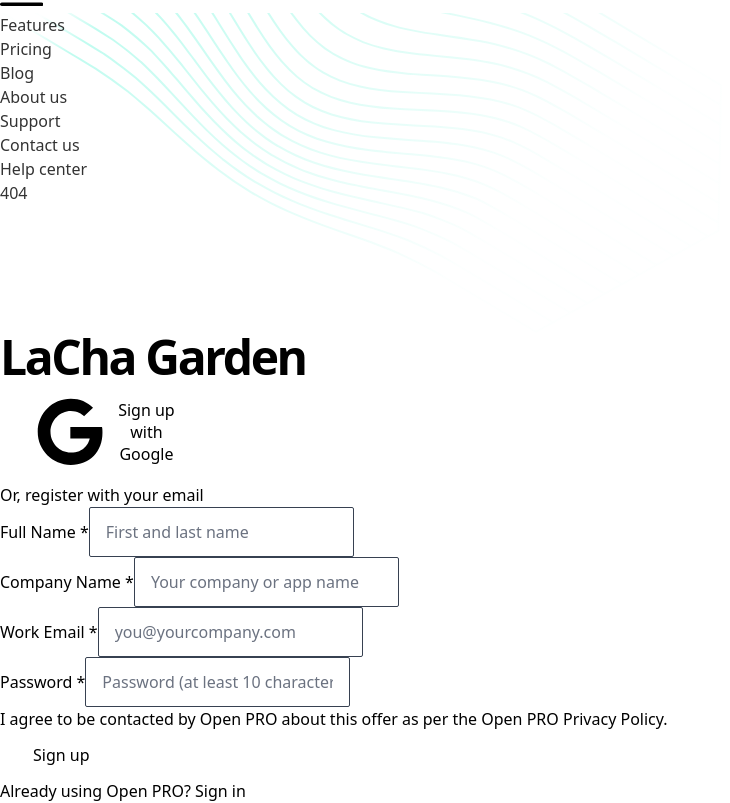
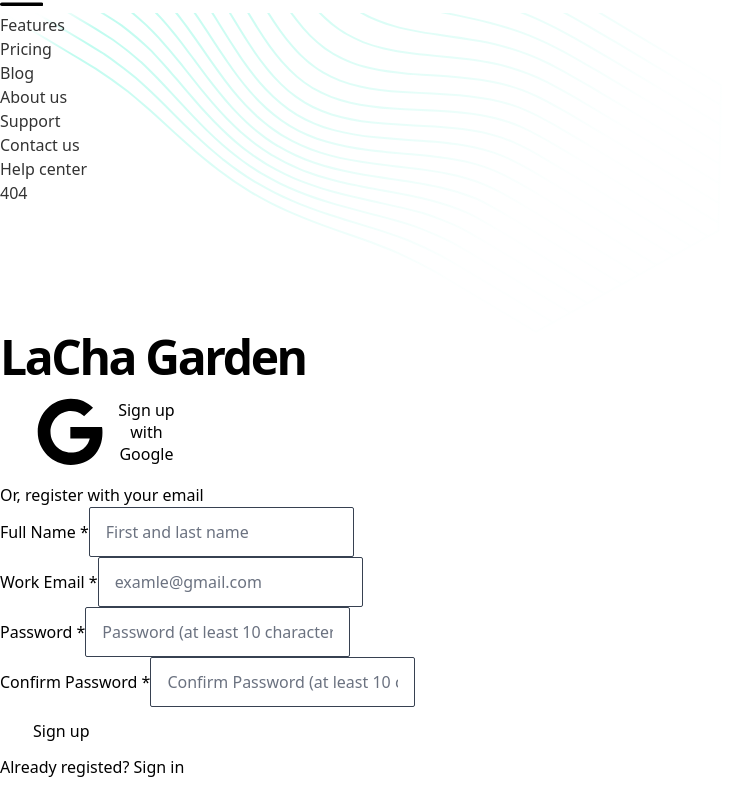
Before and after one commit to DuyQuangKhuc/LaCha, a React (Vite) app: page /signup in a window 1280 px wide. Shown: the part 2734-3537 px from the top of the page, without its empty margins (0-730 px from the left). After the commit the page ends 3513 px from the top, so only its background shows below. Built offline with nearby package versions, Linux system fonts and the light colour scheme.

Commit message:
fix screens

```diff
--- a/src/pages/Account.jsx
+++ b/src/pages/Account.jsx
@@ -61,7 +61,7 @@ function Account() {
 
                         {/* Page header */}
                         <div className="max-w-3xl mx-auto text-center pb-12 md:pb-20">
-                            <h1 className="h1">Welcome {currentUser ? currentUser?.email : ""} </h1>
+                            <h1 className="h1">Welcome {currentUser ? currentUser?.displayName : ""} </h1>
 
                         </div>
 
--- a/src/pages/ResetPassword.jsx
+++ b/src/pages/ResetPassword.jsx
@@ -35,7 +35,7 @@ function ResetPassword() {
                   <div className="flex flex-wrap -mx-3 mb-4">
                     <div className="w-full px-3">
                       <label className="block text-gray-300 text-sm font-medium mb-1" htmlFor="email">Email</label>
-                      <input id="email" type="email" className="form-input w-full text-gray-300" placeholder="you@yourcompany.com" required />
+                      <input id="email" type="email" className="form-input w-full text-gray-300" placeholder="example@gmail.com" required />
                     </div>
                   </div>
                   <div className="flex flex-wrap -mx-3 mt-6">
--- a/src/pages/SignIn.jsx
+++ b/src/pages/SignIn.jsx
@@ -77,7 +77,7 @@ function SignIn() {
                     <div className="flex flex-wrap -mx-3 mb-4">
                       <div className="w-full px-3">
                         <label className="block text-gray-300 text-sm font-medium mb-1" htmlFor="email">Email</label>
-                        <input id="email" type="email" className="form-input w-full text-gray-300" placeholder="you@yourcompany.com" required />
+                        <input id="email" type="email" className="form-input w-full text-gray-300" placeholder="example@gmail.com" required />
                       </div>
                     </div>
                     <div className="flex flex-wrap -mx-3 mb-4">
--- a/src/pages/SignUp.jsx
+++ b/src/pages/SignUp.jsx
@@ -80,27 +80,26 @@ function SignUp() {
                         <input id="full-name" type="text" className="form-input w-full text-gray-300" placeholder="First and last name" required />
                       </div>
                     </div>
-                    <div className="flex flex-wrap -mx-3 mb-4">
-                      <div className="w-full px-3">
-                        <label className="block text-gray-300 text-sm font-medium mb-1" htmlFor="company-name">Company Name <span className="text-red-600">*</span></label>
-                        <input id="company-name" type="text" className="form-input w-full text-gray-300" placeholder="Your company or app name" required />
-                      </div>
-                    </div>
+
                     <div className="flex flex-wrap -mx-3 mb-4">
                       <div className="w-full px-3">
                         <label className="block text-gray-300 text-sm font-medium mb-1" htmlFor="email">Work Email <span className="text-red-600">*</span></label>
-                        <input id="email" type="email" className="form-input w-full text-gray-300" placeholder="you@yourcompany.com" required />
+                        <input id="email" type="email" className="form-input w-full text-gray-300" placeholder="examle@gmail.com" required />
                       </div>
                     </div>
                     <div className="flex flex-wrap -mx-3 mb-4">
                       <div className="w-full px-3">
                         <label className="block text-gray-300 text-sm font-medium mb-1" htmlFor="password">Password <span className="text-red-600">*</span></label>
-                        <input id="password" type="password" className="form-input w-full text-gray-300" placeholder="Password (at least 10 characters)" required />
+                        <input id="password-1" type="password" className="form-input w-full text-gray-300" placeholder="Password (at least 10 characters)" required />
                       </div>
                     </div>
-                    <div className="text-sm text-gray-500 text-center">
-                      I agree to be contacted by Open PRO about this offer as per the Open PRO <Link to="#" className="underline text-gray-400 hover:text-gray-200 hover:no-underline transition duration-150 ease-in-out">Privacy Policy</Link>.
+                    <div className="flex flex-wrap -mx-3 mb-4">
+                      <div className="w-full px-3">
+                        <label className="block text-gray-300 text-sm font-medium mb-1" htmlFor="password">Confirm Password <span className="text-red-600">*</span></label>
+                        <input id="password-2" type="password" className="form-input w-full text-gray-300" placeholder="Confirm Password (at least 10 characters)" required />
+                      </div>
                     </div>
+
                     <div className="flex flex-wrap -mx-3 mt-6">
                       <div className="w-full px-3">
                         <button className="btn text-white bg-purple-600 hover:bg-purple-700 w-full">Sign up</button>
@@ -108,7 +107,7 @@ function SignUp() {
                     </div>
                   </form>
                   <div className="text-gray-400 text-center mt-6">
-                    Already using Open PRO? <Link to="signin" className="text-purple-600 hover:text-gray-200 transition duration-150 ease-in-out">Sign in</Link>
+                    Already registed? <Link to="/signin" className="text-purple-600 hover:text-gray-200 transition duration-150 ease-in-out">Sign in</Link>
                   </div>
                 </div>
 
```
